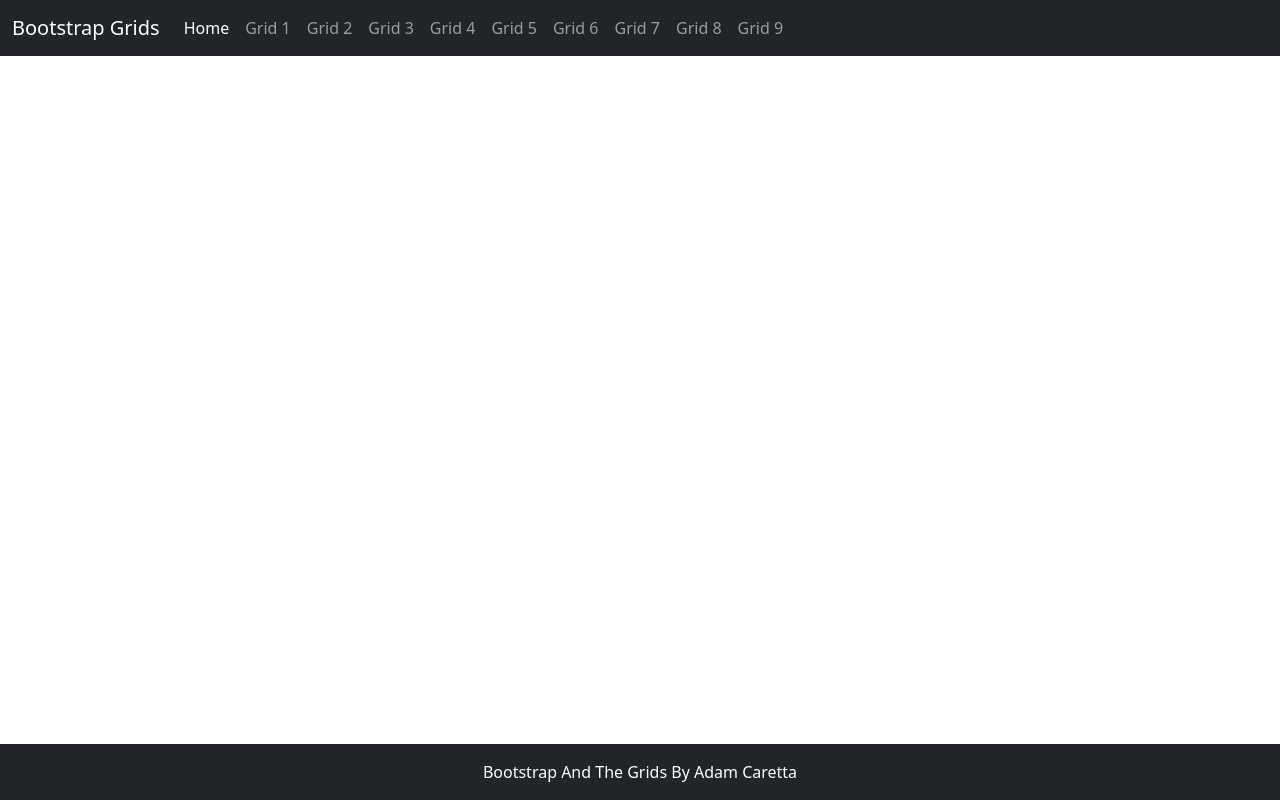
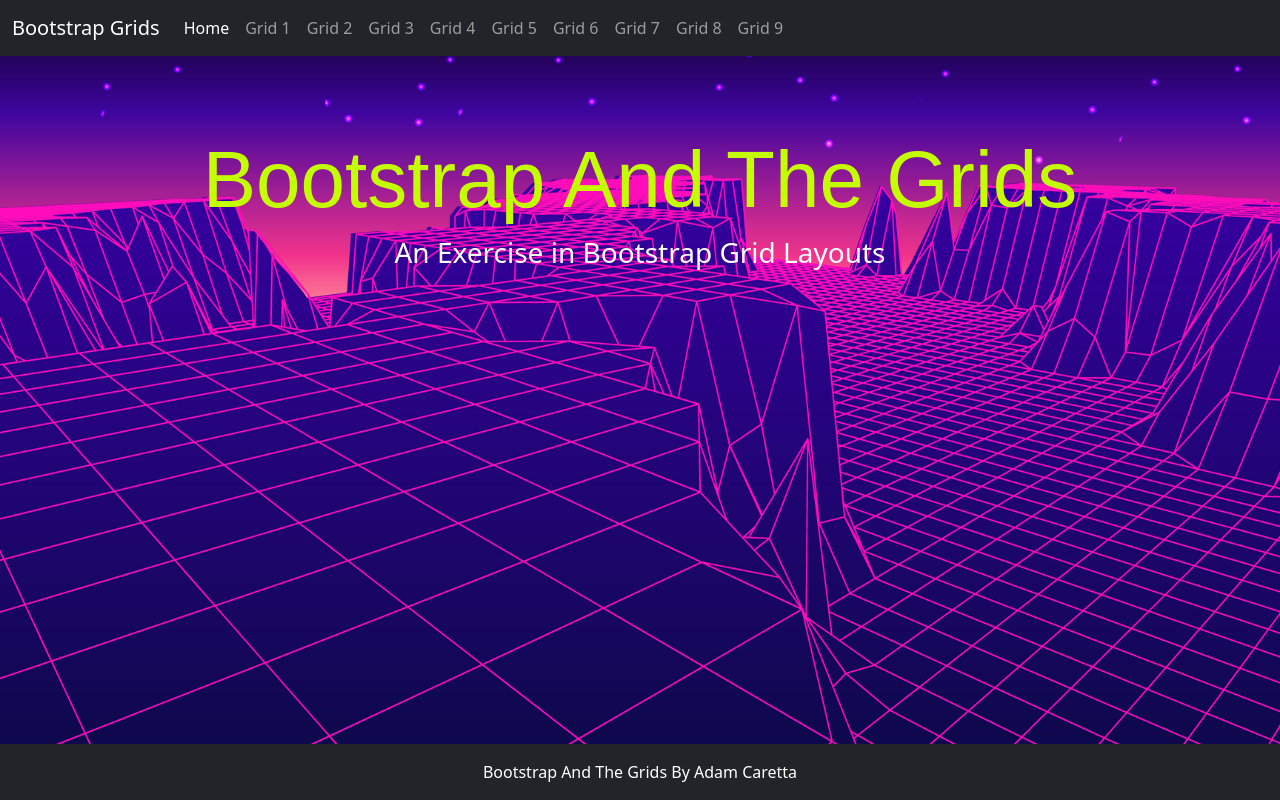
Before and after one commit to AdamCaretta/BootstrapAndTheGrids, a plain HTML site: page index.html in a window 1280 px wide. Drawn offline with nearby package versions, Linux system fonts and the light colour scheme; a web font is replaced by a local one.

```diff
--- a/css/site.css
+++ b/css/site.css
@@ -2,9 +2,32 @@ main>.container {
     padding: 60px 15px 0;
     margin-bottom: 5rem;
 }
+
 .sticky-footer {
     position: sticky;
     left: 0;
     bottom: 0;
     width: 100%;
 }
+
+.homeBG {
+    width:100%;
+    background: url(/img/GridBG.png);
+    background-repeat: no-repeat;
+    background-position: center;
+    background-size: cover;
+    background-attachment: fixed;
+
+
+}
+
+.homeText {
+    font-family: modesto-open-shadow, sans-serif;
+    font-weight: 400;
+    font-style: normal;
+    color: rgb(195, 255, 0);
+}
+
+.minHeight {
+    min-height: 80vh;
+}
--- a/index.html
+++ b/index.html
@@ -11,13 +11,15 @@
     <link href="https://cdn.jsdelivr.net/npm/bootstrap@5.1.1/dist/css/bootstrap.min.css" rel="stylesheet"
         integrity="sha384-F3w7mX95PdgyTmZZMECAngseQB83DfGTowi0iMjiWaeVhAn4FJkqJByhZMI3AhiU" crossorigin="anonymous">
 
+    <link rel="stylesheet" href="https://use.typekit.net/mhj5wdi.css">"
+
     <link href="css/site.css" rel="stylesheet">
 
 
 
 </head>
 
-<body class="d-flex flex-column h-100">
+<body class="d-flex flex-column h-100 homeBG">
 
 <nav class="navbar navbar-expand-md navbar-dark fixed-top bg-dark">
     <div class="container-fluid">
@@ -64,8 +66,9 @@
 </nav>
 
     <main class="flex-shrink-0">
-       <div class="container">
-
+       <div class="container text-center mt-5">
+           <h1 class="text-center display-1 homeText">Bootstrap And The Grids</h1>
+           <h3 class="text-white">An Exercise in Bootstrap Grid Layouts</h3>
        </div>
     </main>
     <footer class="footer mt-auto py-3 bg-dark sticky-footer">
```
Also changed, not shown: Grid1.html (+15 -2 lines), Grid2.html (+13 -2 lines).
